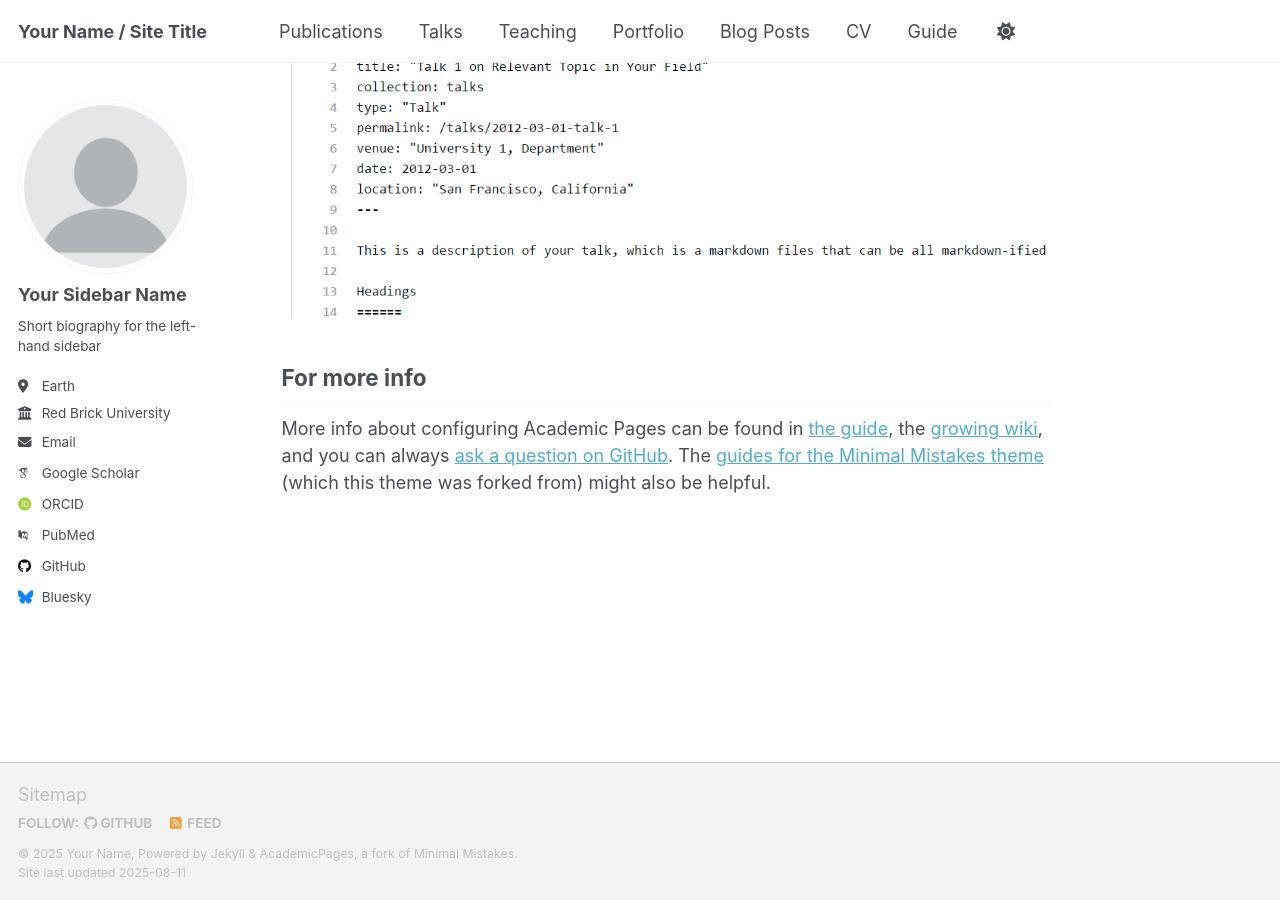
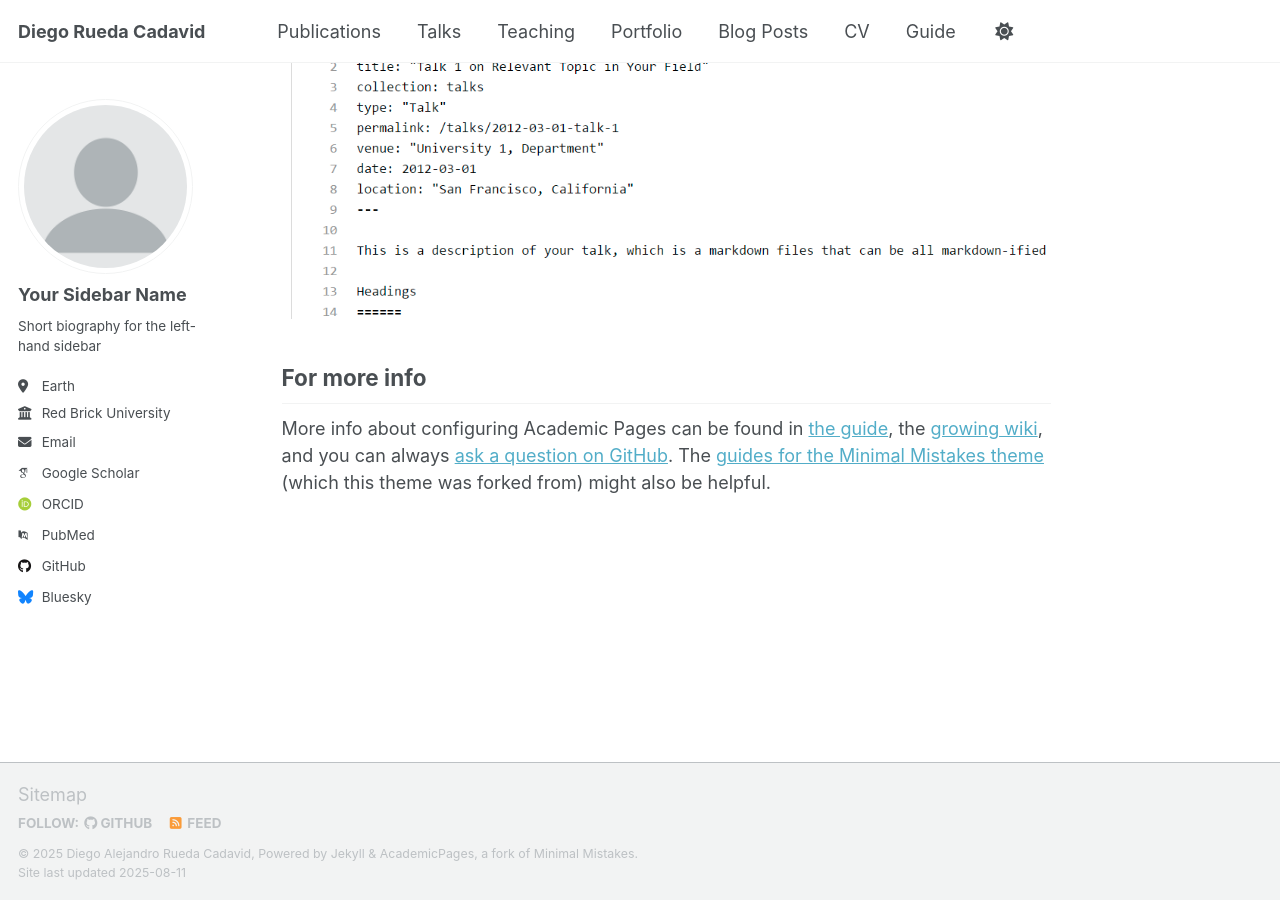
Before and after one commit to diaruedaca/diaruedaca.github.io, a Jekyll site: the page built from _pages/about.md, in a window 1280 px wide and 900 px high, scrolled down 2880 px. Built offline with Jekyll 4.4.1, drawn with Linux system fonts in a browser that asks for light colours; some web fonts are replaced; a script that is not in the unit is left out.

Commit message:
Update _config.yml

```diff
--- a/_config.yml
+++ b/_config.yml
@@ -9,10 +9,13 @@
 # Basic Site Settings
 locale                   : "en-US"
 site_theme               : "default" # Currently available options are "default", "air"
-title                    : "Your Name / Site Title"
+title                    : "Diego Rueda Cadavid"
 title_separator          : "-"
-name                     : &name "Your Name"
-description              : &description "personal description"
+name                     : &name "Diego Alejandro Rueda Cadavid"
+description              : &description " Environmental Engineer with a Master degree in Sciences- Physics from the National University of Colombia. Currently
+ pursuing a Ph.D. in chemical engineering at the Federal University of Santa Catarina (UFSC), Brazil, with a focus on
+ the development of catalytic materials. I have experience in the synthesis and characterization of functional materials,
+ particularly semiconductors perovskites."
 url                      : https://diaruedaca.github.io # the base hostname & protocol for your site e.g. "https://[your GitHub username].github.io" or if you already have some other page hosted on Github then use "https://[your GitHub username].github.io/[Your Repo Name]"
 baseurl                  : "" # the subpath of your site, e.g. "/blog"
 repository               : "academicpages/academicpages.github.io"
```
